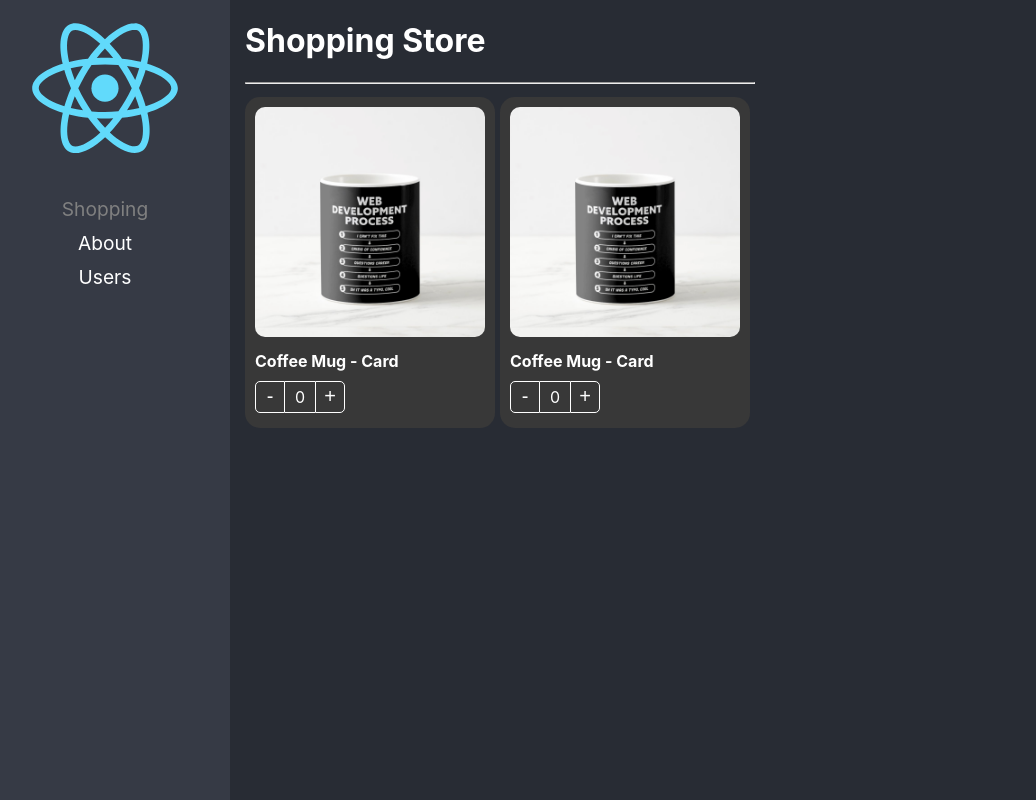
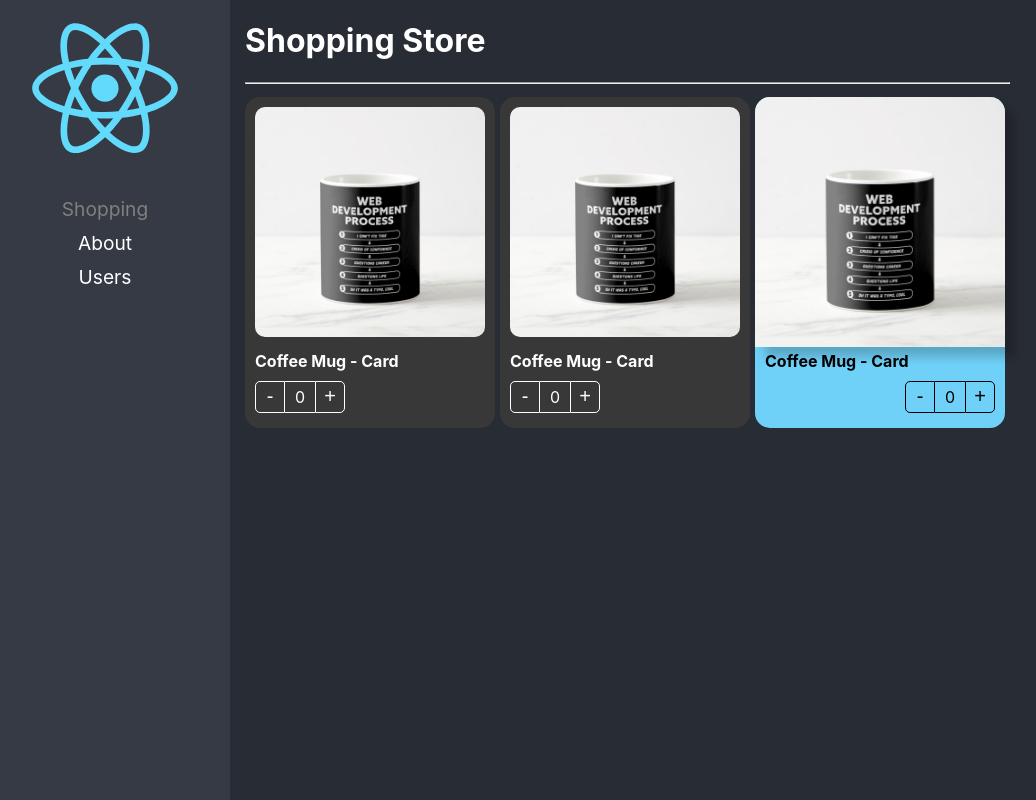
Before and after one commit to EduardoBerzunzaLeon/react-typescript-react-app, a React (Create React App) app: page / in a window 1280 px wide. Shown: the whole page, without its empty margins (20-1056 px from the left). Built offline with nearby package versions, Linux system fonts and the light colour scheme.

Commit message:
Finish component extensible styles

```diff
--- a/src/02-component-patterns/components/ProductButtons.tsx
+++ b/src/02-component-patterns/components/ProductButtons.tsx
@@ -5,13 +5,14 @@
 
 export interface Props {
   className?: string;
+  style?: React.CSSProperties;
 }
 
-export const ProductButtons = ({ className }: Props) => {
+export const ProductButtons = ({ className, style }: Props) => {
   const { increaseBy, counter } = useContext(ProductContext);
 
   return (
-    <div className={`${styles.buttonsContainer} ${className}`}>
+    <div className={`${styles.buttonsContainer} ${className}`} style={style}>
       <button className={styles.buttonMinus} onClick={() => increaseBy(-1)}>
         -
       </button>
--- a/src/02-component-patterns/components/ProductCard.tsx
+++ b/src/02-component-patterns/components/ProductCard.tsx
@@ -1,4 +1,4 @@
-import { createContext, ReactElement } from "react";
+import { createContext } from "react";
 
 import { useProduct } from "../hooks/useProduct";
 import { ProductContextProps, Product } from "../interfaces/interfaces";
@@ -6,15 +6,16 @@
 import styles from "../styles/styles.module.css";
 
 export interface Props {
-  children?: ReactElement | ReactElement[];
+  children?: React.ReactElement | React.ReactElement[];
   product: Product;
   className?: string;
+  style?: React.CSSProperties;
 }
 
 export const ProductContext = createContext({} as ProductContextProps);
 const { Provider } = ProductContext;
 
-export const ProductCard = ({ children, product, className }: Props) => {
+export const ProductCard = ({ children, product, className, style }: Props) => {
   const { counter, increaseBy } = useProduct();
 
   return (
@@ -25,7 +26,7 @@
         product,
       }}
     >
-      <div className={`${styles.productCard} ${className}`}>{children}</div>
+      <div className={`${styles.productCard} ${className}`} style={style}>{children}</div>
     </Provider>
   );
 };
--- a/src/02-component-patterns/components/ProductImage.tsx
+++ b/src/02-component-patterns/components/ProductImage.tsx
@@ -7,9 +7,10 @@
 export interface Props {
   className?: string;
   img?: string;
+  style?: React.CSSProperties;
 }
 
-export const ProductImage = ({ img, className }: Props) => {
+export const ProductImage = ({ img, className, style }: Props) => {
   const { product } = useContext(ProductContext);
   let imgToShow: string;
 
@@ -24,6 +25,7 @@
   return (
     <img
       className={`${styles.productImg} ${className}`}
+      style={style}
       src={imgToShow}
       alt="Product"
     />
--- a/src/02-component-patterns/components/ProductTitle.tsx
+++ b/src/02-component-patterns/components/ProductTitle.tsx
@@ -6,13 +6,14 @@
 export interface Props {
   title?: string;
   className?: string;
+  style?: React.CSSProperties;
 }
 
-export const ProductTitle = ({ title, className }: Props) => {
+export const ProductTitle = ({ title, className, style }: Props) => {
   const { product } = useContext(ProductContext);
 
   return (
-    <span className={`${styles.productDescription} ${className}`}>
+    <span className={`${styles.productDescription} ${className}`} style={style}>
       {title ?? product.title}
     </span>
   );
--- a/src/02-component-patterns/pages/ShoppingPage.tsx
+++ b/src/02-component-patterns/pages/ShoppingPage.tsx
@@ -36,6 +36,12 @@
           <ProductTitle className="text-bold" />
           <ProductButtons className="custom-buttons" />
         </ProductCard>
+
+        <ProductCard product={product} style={{backgroundColor: '#70D1F8'}}>
+          <ProductImage  style={{ boxShadow: '10px 10px 10px rgba(0,0,0,0.2)'}}/>
+          <ProductTitle style={{ fontWeight: 'bold'}} />
+          <ProductButtons  style={{ display: 'flex', justifyContent: 'end' }}/>
+        </ProductCard>
       </div>
     </div>
   );
```
